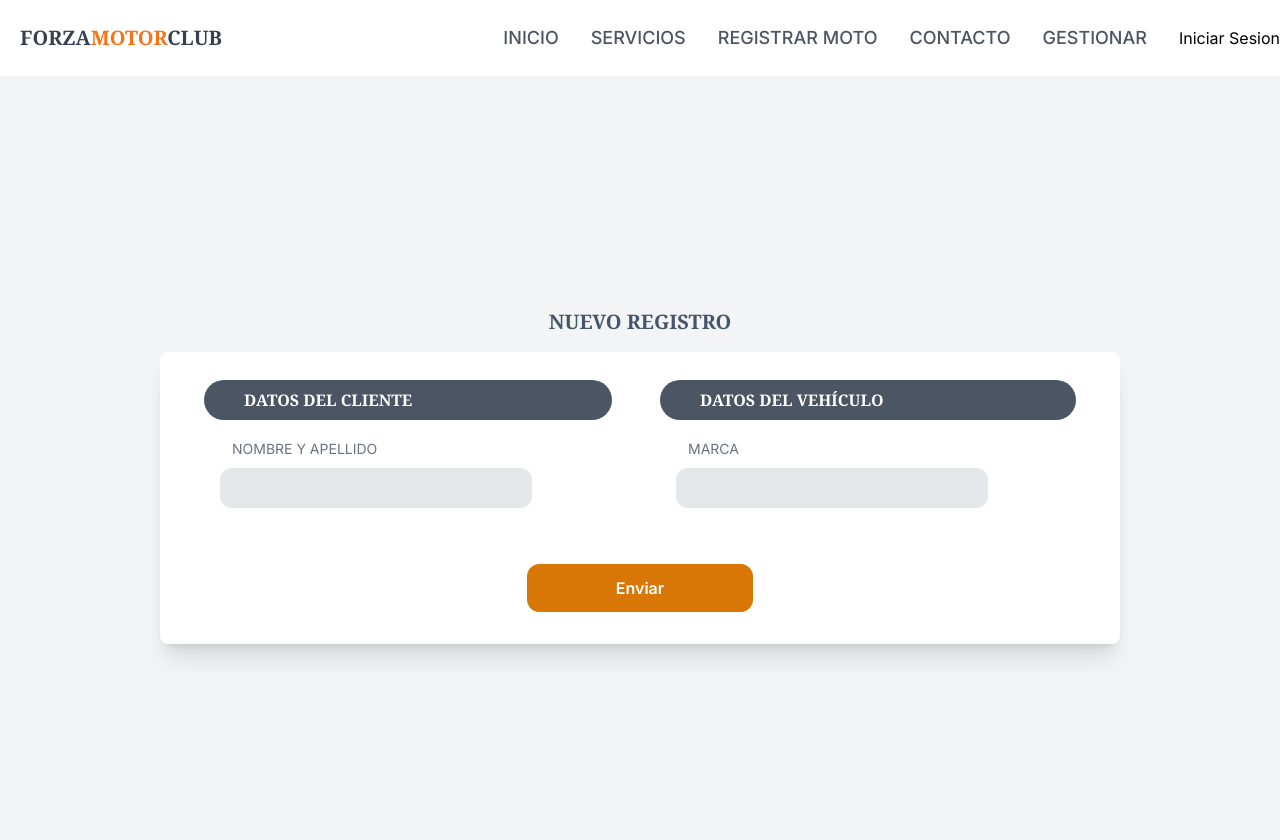
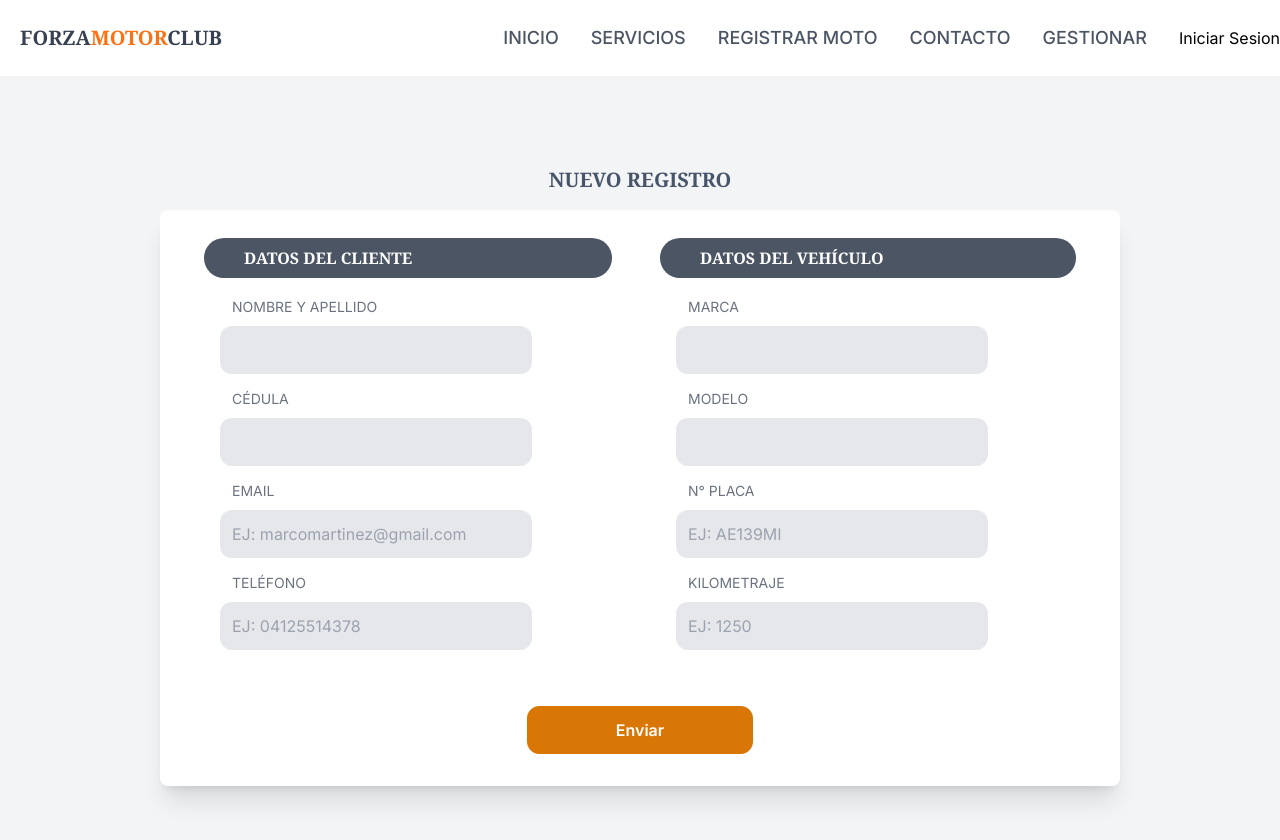
Before and after one commit to Rantodelli75/Taller-Motos-Nextjs-postgresql, a Next.js app: page /components/Registro in a window 1280 px wide. Shown: the top 840 px of the page. Built offline with nearby package versions, Linux system fonts and the light colour scheme.

Commit message:
Registro

```diff
--- a/src/app/components/Registro/component/registro.tsx
+++ b/src/app/components/Registro/component/registro.tsx
@@ -75,11 +75,41 @@ import { useForm } from 'react-hook-form';
                     NOMBRE Y APELLIDO
                   </label>
                   <input
-                    className="mt-2 flex max-w-full mb-3 rounded-xl text-slate-950p-3 bg-gray-200 w-9/12 h-10"
+                    className="mt-2 flex max-w-full mb-3 rounded-xl text-slate-950p-3 bg-gray-200 w-9/12 h-12 p-3"
                     type="text"
                     placeholder=""
                     required
                     name="nombre"
+                  />
+                  <label className="text-gray-500 ml-3 mt-1 text-sm">
+                    CÉDULA
+                  </label>
+                  <input
+                    className="mt-2 flex max-w-full mb-3 rounded-xl text-slate-950p-3 bg-gray-200 w-9/12 h-12 p-3"
+                    type="number"
+                    placeholder=""
+                    required
+                    name="cedula"
+                  />
+                  <label className="text-gray-500 ml-3 mt-1 text-sm">
+                    EMAIL
+                  </label>
+                  <input
+                    className="mt-2 flex max-w-full mb-3 rounded-xl text-slate-950p-3 bg-gray-200 w-9/12 h-12 p-3"
+                    type="email"
+                    placeholder="EJ: marcomartinez@gmail.com"
+                    required
+                    name="email"
+                  />
+                  <label className="text-gray-500 ml-3 mt-1 text-sm">
+                    TELÉFONO
+                  </label>
+                  <input
+                    className="mt-2 flex max-w-full mb-3 rounded-xl text-slate-950p-3 bg-gray-200 w-9/12 h-12 p-3"
+                    type="number"
+                    placeholder="EJ: 04125514378"
+                    required
+                    name="telefono"
                   />
                   {/* ... */}
                 </form>
@@ -96,11 +126,41 @@ import { useForm } from 'react-hook-form';
                     MARCA
                   </label>
                   <input
-                    className="mt-2 flex max-w-full mb-3 rounded-xl text-slate-950 p-3 bg-gray-200 w-9/12 h-10"
+                    className="mt-2 flex max-w-full mb-3 rounded-xl text-slate-950 p-3 bg-gray-200 w-9/12 h-12"
                     type="select"
                     placeholder=""
                     required
                     name="marca"
+                  />
+                  <label className="text-gray-500 ml-3 mt-1 text-sm">
+                    MODELO
+                  </label>
+                  <input
+                    className="mt-2 flex max-w-full mb-3 rounded-xl text-slate-950 p-3 bg-gray-200 w-9/12 h-12"
+                    type="select"
+                    placeholder=""
+                    required
+                    name="modelo"
+                  />
+                  <label className="text-gray-500 ml-3 mt-1 text-sm">
+                    N° PLACA
+                  </label>
+                  <input
+                    className="mt-2 flex max-w-full mb-3 rounded-xl text-slate-950 p-3 bg-gray-200 w-9/12 h-12"
+                    type="select"
+                    placeholder="EJ: AE139MI"
+                    required
+                    name="placa"
+                  />
+                  <label className="text-gray-500 ml-3 mt-1 text-sm">
+                    KILOMETRAJE
+                  </label>
+                  <input
+                    className="mt-2 flex max-w-full mb-3 rounded-xl text-slate-950 p-3 bg-gray-200 w-9/12 h-12"
+                    type="number"
+                    placeholder="EJ: 1250"
+                    required
+                    name="kilometraje"
                   />
                   {/* ... */}
                 </form>
```
